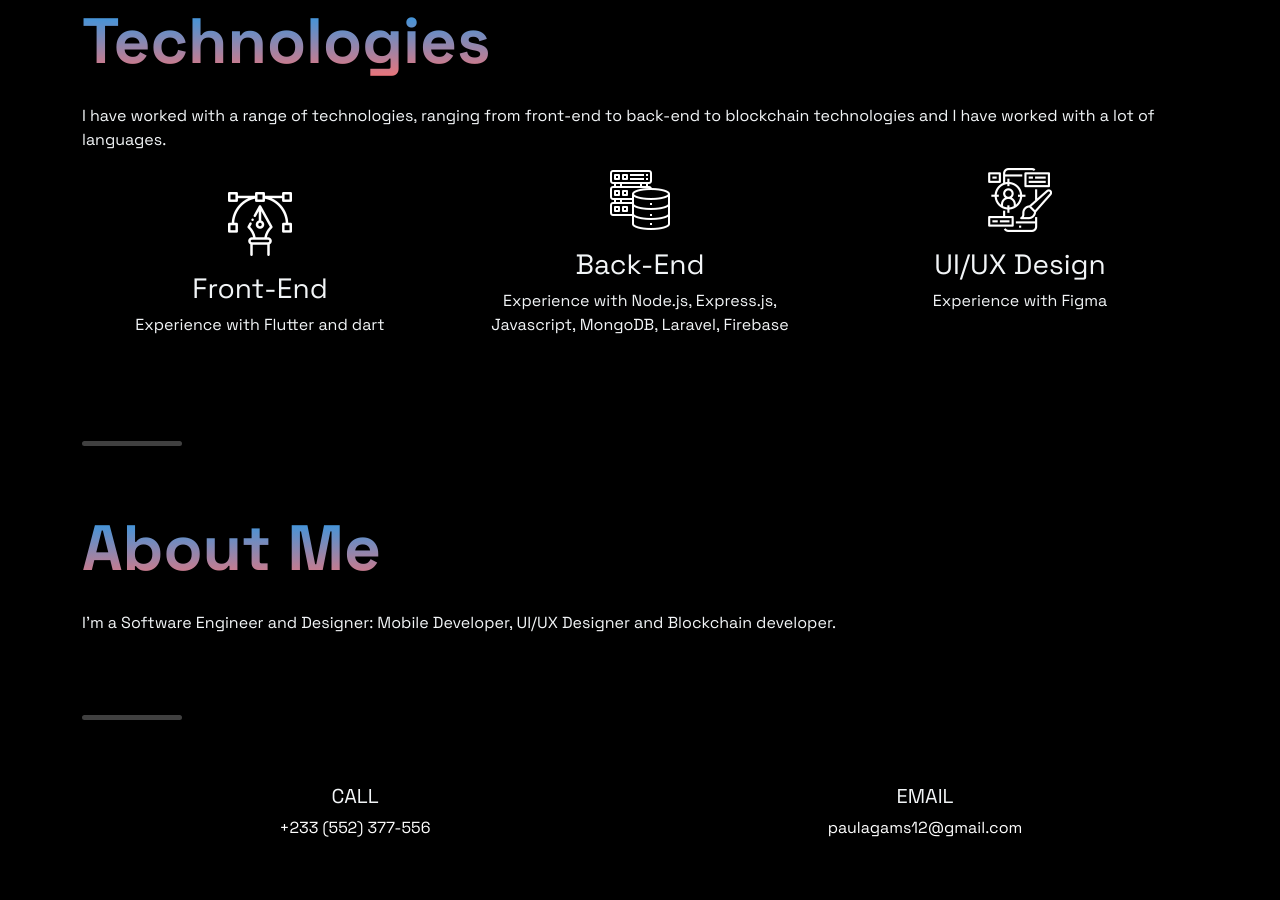
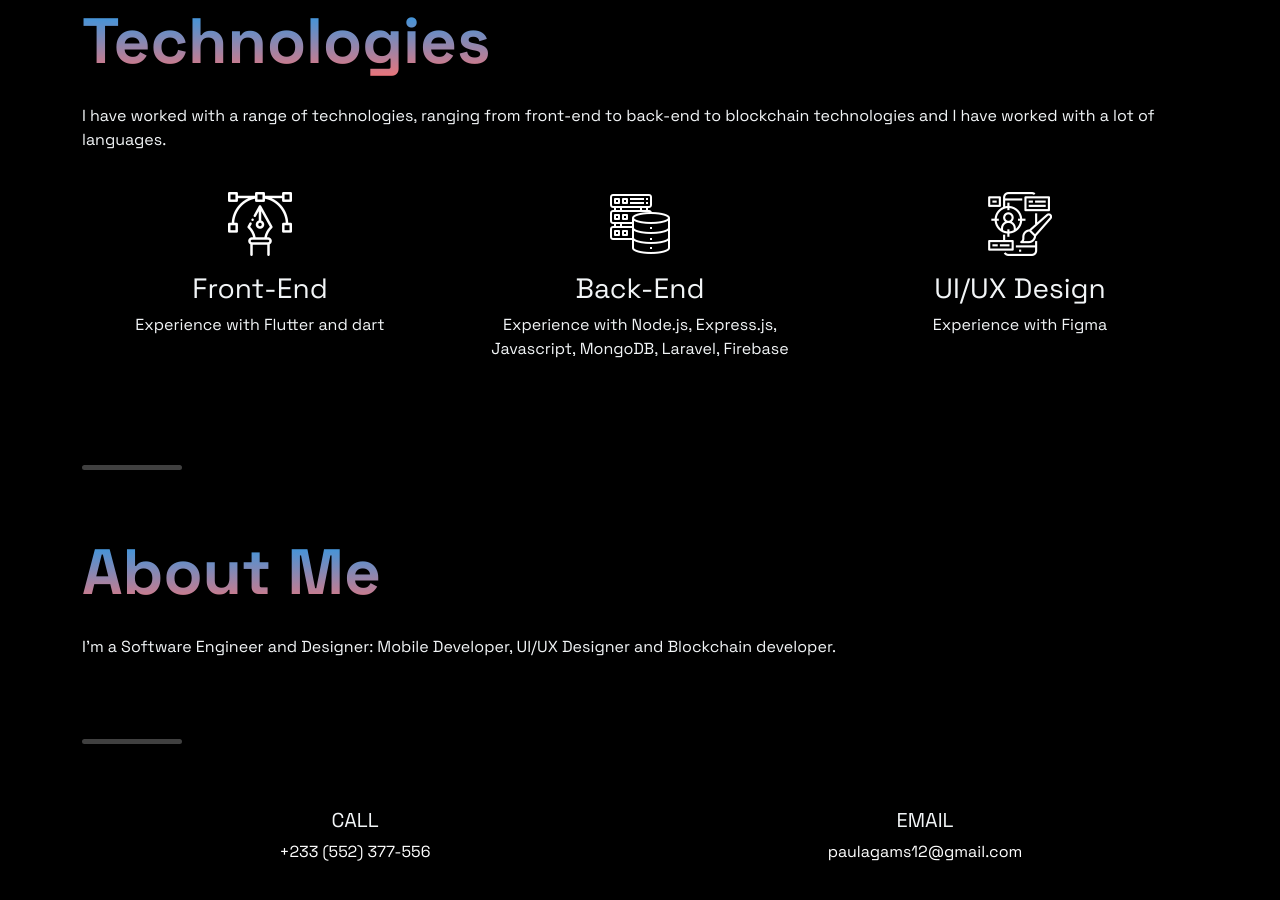
Before and after one commit to sussananukem/paul-anukem, a plain HTML site: page index.html in a window 1280 px wide. Shown: the part 1955-2855 px from the top of the page. Drawn offline with nearby package versions, Linux system fonts and the light colour scheme.

Commit message:
Add files via upload

```diff
--- a/index.html
+++ b/index.html
@@ -208,13 +208,13 @@
           <p>Experience with Flutter and dart</p>
         </div>
 
-        <div class="col-lg-4 mb-4">
+        <div class="col-lg-4  mt-4  mb-4">
           <img src="images/database-storage.png" alt="database">
           <h3 class="pt-3">Back-End</h3>
           <p>Experience with Node.js, Express.js, Javascript, MongoDB, Laravel, Firebase</p>
         </div>
 
-        <div class="col-lg-4 mb-4">
+        <div class="col-lg-4 mt-4  mb-4">
           <img src="images/ui.png" alt="database">
           <h3 class="pt-3">UI/UX Design</h3>
           <p>Experience with Figma</p>
```
